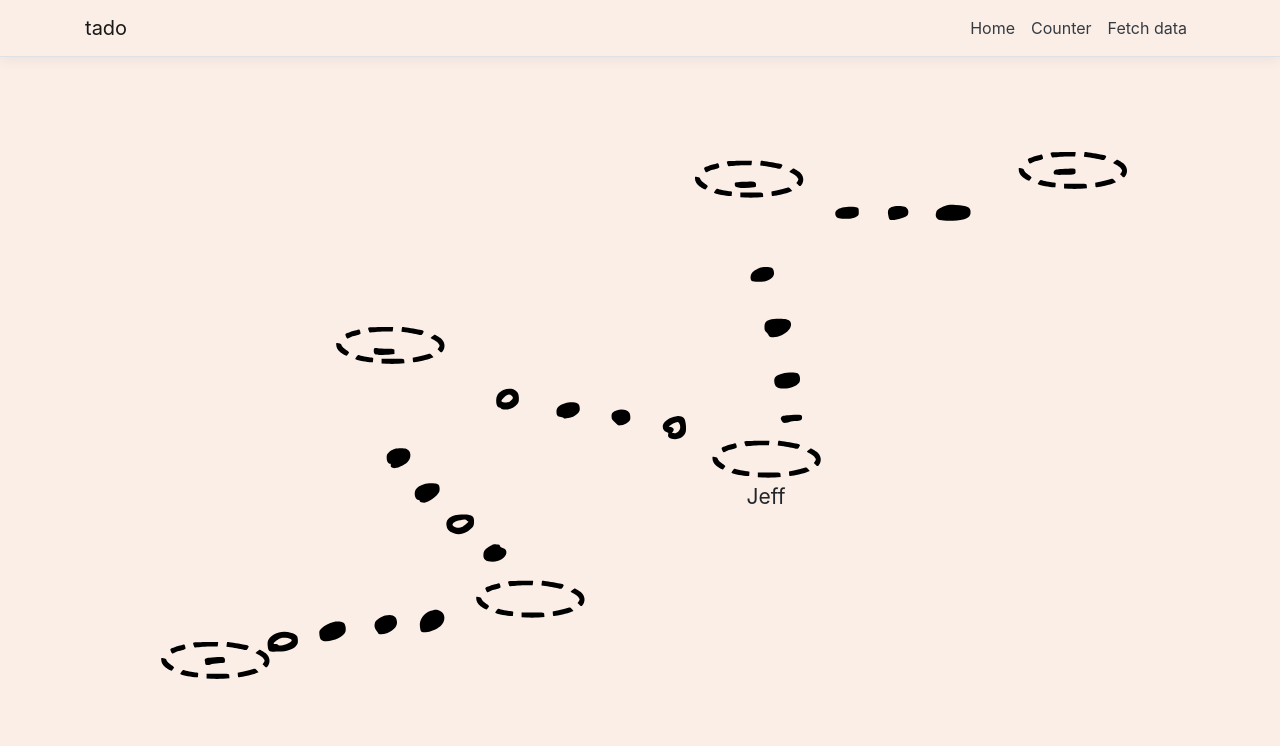
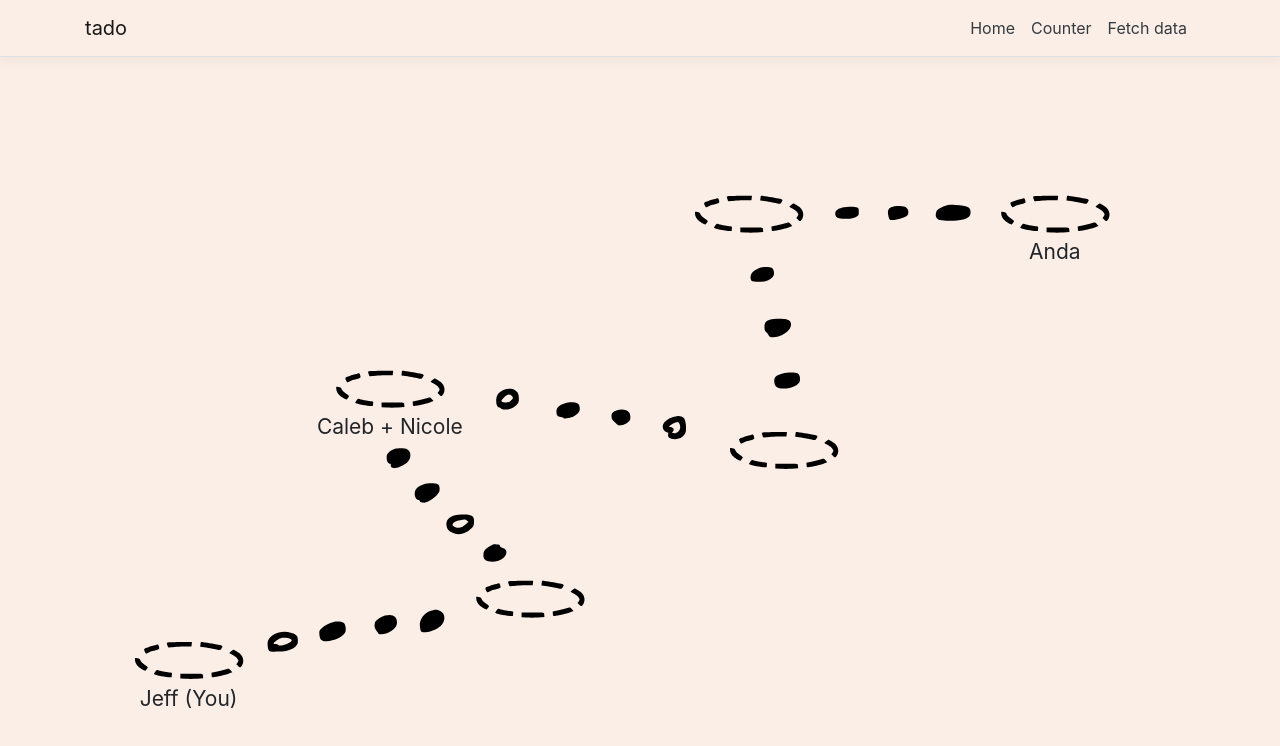
Before and after one commit to nj3zhang/watado, a React (Create React App) app in the folder ClientApp/: page / in a window 1280 px wide. Shown: the top 746 px of the page. Built offline with nearby package versions, Linux system fonts and the light colour scheme.

Commit message:
Add finishing touches

```diff
--- a/ClientApp/src/components/map-canvas/CirclePos.js
+++ b/ClientApp/src/components/map-canvas/CirclePos.js
@@ -2,15 +2,18 @@ import React, {useRef, useEffect} from 'react';
 import Circle from './Dotted_Circle.svg';
 import './CirclePos.scss';
 
-const CirclePos = ({left, top, playerData, num}) => {
-    // TODO: Add check to see where other players are at here!
-    const playerCurrPos = num == playerData.tasksDone;
+const CirclePos = ({left, top, players, num}) => {
+    // TODO: Fix positions of other players if you have time.
+    const playerNames = players.map((player) => {
+        return player.name + (player.currPlayer ? " (You)" : "");
+    }).join(' + ');
 
     return (
         <div className="circle-pos"
             style={{backgroundImage: `url(${Circle})`, left: `${left}px`, top: `${top}px`}}
         >
-            <div className="name-section">{playerCurrPos && playerData.name}</div>
+            {/* <div className="filler"></div> */}
+            <div className="name-section">{playerNames}</div>
 
         </div>
     );
--- a/ClientApp/src/components/map-canvas/CirclePos.scss
+++ b/ClientApp/src/components/map-canvas/CirclePos.scss
@@ -5,10 +5,19 @@
     height: 113px;
     position: fixed;
     display: flex;
-    justify-content: center;
-    align-items: flex-end;
+    flex-direction: column;
+    justify-content: flex-end;
+    align-items: center;
 }
 
+
+// .filler {
+//     flex: 1;
+//     height: 113px;
+//     width: 150px;
+// }
 .name-section {
     font-size: 24px;
+    text-align: center;
+    position: fixed;
 }
--- a/ClientApp/src/components/map-canvas/MapCanvas.js
+++ b/ClientApp/src/components/map-canvas/MapCanvas.js
@@ -2,6 +2,16 @@ import React, {useRef, useEffect} from 'react';
 import './MapCanvas.scss';
 import Map from './tado_path.svg';
 import CirclePos from "./CirclePos";
+
+
+const hardPos = [
+    {left: 120, top: 620},
+    {left: 510, top: 550},
+    {left: 350, top: 310},
+    {left: 800, top: 380},
+    {left: 760, top: 110},
+    {left: 1110, top: 110},
+]
 
 // TODO: Pass in props such as player data etc.
 const MapCanvas = ({playersData}) => {
@@ -21,12 +31,20 @@ const MapCanvas = ({playersData}) => {
     return (
         <div ref={mapRef} className="map-canvas" style={{backgroundImage: `url(${Map})`}}>
             {/* Hardcoded cuz y not */}
-            <CirclePos left={150} top={620} playerData={playerData} num={1} />
+            {hardPos.map((pos, i) => {
+                // Only render players in current position onto circles:
+                const matchedPlayers = playersData.filter((data) => data.tasksDone === i+1);
+                return (
+                    <CirclePos key={i} left={pos.left} top={pos.top} players={matchedPlayers} num={i+1} />
+                );
+            })}
+
+            {/* <CirclePos left={150} top={620} playerData={playerData} num={1} />
             <CirclePos left={510} top={550} playerData={playerData} num={2} />
             <CirclePos left={350} top={260} playerData={playerData} num={3} />
             <CirclePos left={780} top={390} playerData={playerData} num={4} />
             <CirclePos left={760} top={70} playerData={playerData}  num={5} />
-            <CirclePos left={1130} top={60} playerData={playerData} num={6} />
+            <CirclePos left={1130} top={60} playerData={playerData} num={6} /> */}
         </div>
     );
 }
--- a/ClientApp/src/tests/playersTestData.json
+++ b/ClientApp/src/tests/playersTestData.json
@@ -2,18 +2,18 @@
     {
         "id": 1,
         "name": "Jeff",
-        "tasksDone": 4,
+        "tasksDone": 1,
         "currPlayer": true
     },
     {
         "id": 2,
         "name": "Caleb",
-        "tasksDone": 1
+        "tasksDone": 3
     },
     {
         "id": 3,
         "name": "Nicole",
-        "tasksDone": 0
+        "tasksDone": 3
     },
     {
         "id": 4,
```
Also changed, not shown: ClientApp/src/components/map-canvas/tado_path.svg.
